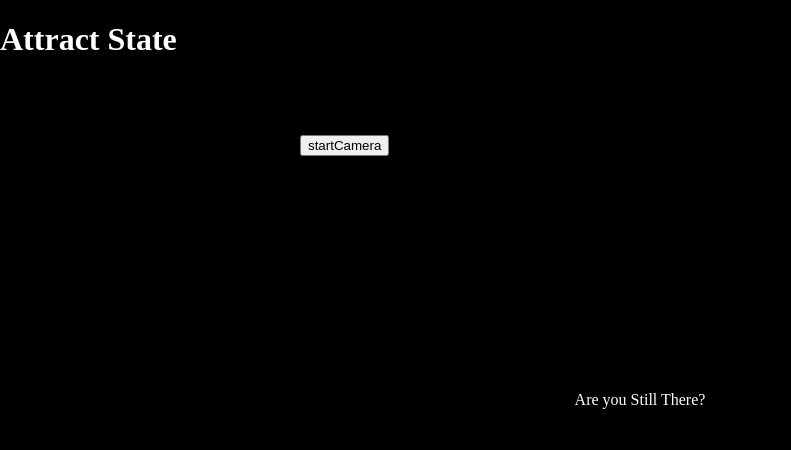
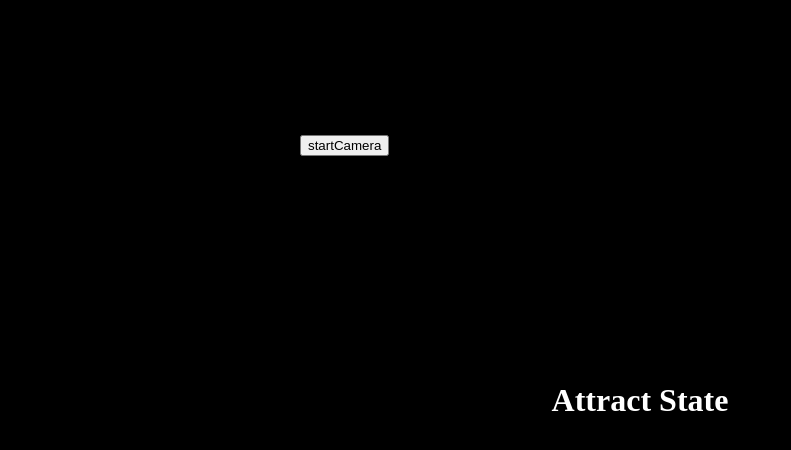
Before and after one commit to DaveSeidman/war-is-peace-photobooth-frontend, a React (Vite) app: page / in a window 1280 px wide. Shown: the top 450 px of the page, without its empty margins (0-791 px from the left). Built offline with nearby package versions, Linux system fonts and the light colour scheme; the HTML template or start-up script is replaced by a standard one.

Commit message:
take photo

```diff
--- a/src/App.jsx
+++ b/src/App.jsx
@@ -1,4 +1,5 @@
 import React, { useState, useEffect, useRef } from 'react';
+import UI from './components/ui';
 import Camera from './components/camera';
 import Attract from './components/attract';
 import Idle from './components/idle';
@@ -7,13 +8,18 @@ import './index.scss';
 const App = () => {
 
   const [attract, setAttract] = useState(true);
-  const [idle, setIdle] = useState(true);
+  const [idle, setIdle] = useState(false);
+  const [started, setStarted] = useState(false);
+  const [takePhoto, setTakePhoto] = useState(false);
+  const [photo, setPhoto] = useState();
 
   const IDLE_DELAY = 5000;
-  const ATTRACT_DELAY = 2500;
+  const ATTRACT_DELAY = 5000;
 
   const idleTimeout = useRef();
   const attractTimeout = useRef();
+
+
 
   const resetIdleTimeout = () => {
     if (idleTimeout.current) clearTimeout(idleTimeout.current)
@@ -44,7 +50,18 @@ const App = () => {
 
   return (
     <div className="app">
-      <Camera />
+      <Camera
+        started={started}
+        setStarted={setStarted}
+        takePhoto={takePhoto}
+        setTakePhoto={setTakePhoto}
+        setPhoto={setPhoto}
+      />
+      <UI
+        started={started}
+        photo={photo}
+        setTakePhoto={setTakePhoto}
+      />
       <Attract attract={attract} />
       <Idle idle={idle} />
     </div>
--- a/src/components/attract/index.scss
+++ b/src/components/attract/index.scss
@@ -1,6 +1,9 @@
 .attract {
   position: absolute;
   inset: 0;
+  display: flex;
+  justify-content: center;
+  align-items: center;
 
   h1 {
     color: white;
--- a/src/components/camera/index.jsx
+++ b/src/components/camera/index.jsx
@@ -1,35 +1,85 @@
-import React, { useState, useRef } from "react";
-import './index.scss';
+import React, { useState, useRef, useEffect } from "react";
+import "./index.scss";
 
-export default function Camera() {
-  const [started, setStarted] = useState(false);
-  const videoRef = useRef()
+export default function Camera({ started, setStarted, takePhoto, setTakePhoto, setPhoto }) {
+  const videoRef = useRef(null);
+  const canvasRef = useRef(null);
+  const frameRef = useRef(null);
 
   const startCamera = async () => {
-    const stream = await navigator.mediaDevices.getUserMedia({ video: { facingMode: "user" }, audio: false });
+    const stream = await navigator.mediaDevices.getUserMedia({
+      video: { facingMode: "user" },
+      audio: false,
+    });
     videoRef.current.srcObject = stream;
-    setStarted(true)
-  }
+    setStarted(true);
+  };
+
+  useEffect(() => {
+    if (!started) return;
+
+    const ctx = canvasRef.current.getContext("2d");
+
+    const draw = () => {
+      canvasRef.current.width = videoRef.current.videoWidth;
+      canvasRef.current.height = videoRef.current.videoHeight;
+      ctx.drawImage(videoRef.current, 0, 0, canvasRef.current.width, canvasRef.current.height);
+      frameRef.current = requestAnimationFrame(draw);
+    };
+
+    draw();
+
+    return () => {
+      cancelAnimationFrame(frameRef.current);
+    };
+  }, [started]);
+
+  useEffect(() => {
+    if (takePhoto) {
+      const canvas = canvasRef.current;
+
+      // Convert to blob for upload (preferred over dataURL for large images)
+      canvas.toBlob(async (blob) => {
+        if (!blob) return;
+
+        // optional: preview locally
+        const localURL = URL.createObjectURL(blob);
+        setPhoto(localURL);
+
+        // Upload to your Node server
+        const formData = new FormData();
+        formData.append("photo", blob, "photo.jpg");
+
+        try {
+          const res = await fetch("http://localhost:8000/upload", {
+            method: "POST",
+            body: formData,
+          });
+          const data = await res.json();
+          console.log("Upload complete:", data);
+        } catch (err) {
+          console.error("Upload failed:", err);
+        }
+
+        setTakePhoto(false);
+      }, "image/jpeg", 0.9); // adjust quality if needed
+    }
+  }, [takePhoto]);
 
   return (
     <div className="camera">
-
       <video
         className="camera-video"
         ref={videoRef}
         autoPlay
         playsInline
         muted
-      >
-
-      </video>
+      />
+      <canvas ref={canvasRef} className="camera-canvas" />
 
       {!started && (
-        <button
-          className="camera-start"
-          onClick={startCamera}
-        >startCamera</button>
+        <button className="camera-start" onClick={startCamera}>startCamera</button>
       )}
     </div>
-  )
+  );
 }
--- a/src/components/camera/index.scss
+++ b/src/components/camera/index.scss
@@ -1,9 +1,15 @@
 .camera {
-  position: absolute;
-  inset: 0;
+  // position: absolute;
+  // inset: 0;
 
   &-video {
+    // display: none;
+    height: 0;
+  }
+
+  &-canvas {
     opacity: .5;
     transform: scaleX(-1);
+
   }
 }
--- /dev/null
+++ b/src/components/ui/index.jsx
@@ -0,0 +1,18 @@
+import React, { useState, useRef, useEffect } from "react";
+import './index.scss';
+
+export default function UI({ started, attract, setTakePhoto }) {
+
+
+  return (
+    <div className="ui">
+      <h1>UI</h1>
+      {started && (<button
+        className="ui-capture"
+        onClick={() => setTakePhoto(true)}
+      >
+        Take Photo!
+      </button>)}
+    </div>
+  )
+}
--- /dev/null
+++ b/src/components/ui/index.scss
@@ -0,0 +1,5 @@
+.ui {
+  // position: absolute;
+  // inset: 0;
+
+}
```
